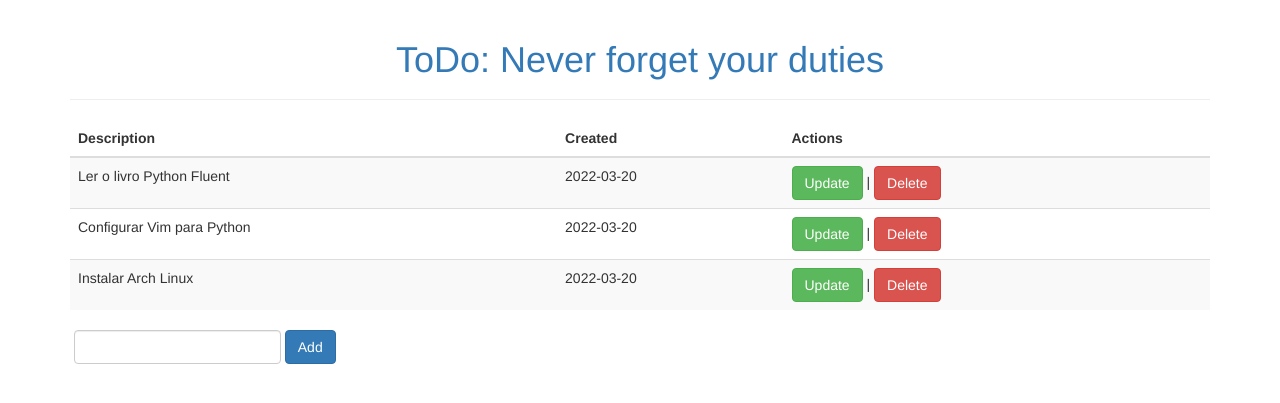
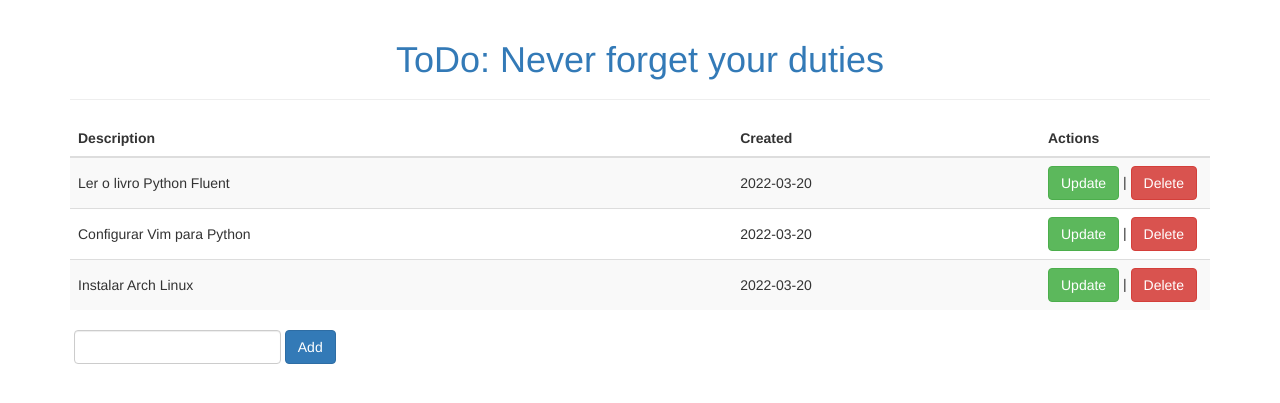
Before and after one commit to gomesluiz/todo, a Flask app: page / in a window 1280 px wide. Shown: the top 403 px of the page. Run offline with Flask 2, Linux system fonts and the light colour scheme; data comes from the database, SQL or seed files in the repository; some libraries are stand-ins or nearby versions.

Commit message:
fixed actions column alignment to right and changed the vertical position of data on rows

```diff
--- /dev/null
+++ b/static/css/styles.css
@@ -0,0 +1,7 @@
+.align-middle {
+  vertical-align: middle !important;
+}
+
+.actions {
+  width: 170px;
+}
--- a/templates/index.html
+++ b/templates/index.html
@@ -5,6 +5,7 @@
 {% block title %}Index{% endblock %}
 
 {% block content %}
+<link rel= "stylesheet" type= "text/css" href= "{{ url_for('static',filename='css/styles.css') }}">
 <div class="container">
    <div class="page-header">
       <h1 class="text-center text-primary">ToDo: Never forget your duties</h1>
@@ -22,9 +23,9 @@
          <tbody>
             {% for task in tasks %}
             <tr>
-               <td>{{ task.description }}</td>
-               <td>{{ task.date_created.date() }}</td>
-               <td>
+               <td class="align-middle">{{ task.description }}</td>
+               <td class="align-middle">{{ task.date_created.date() }}</td>
+               <td class="align-middle actions">
                   <a class="btn btn-success" href="/update/{{task.id}}">Update</a> |
                   <a class="btn btn-danger" href="/delete/{{task.id}}">Delete</a>
                </td>
```
